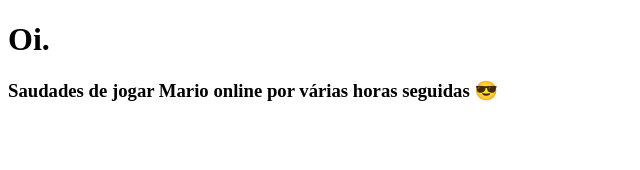
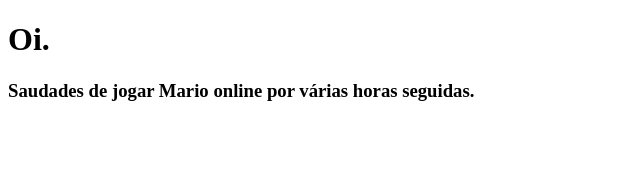
Before and after one commit to victorzottmann/tabnews-clone, a Next.js app: page / in a window 1280 px wide. Shown: the top 170 px of the page, without its empty margins (0-640 px from the left). Built offline with nearby package versions, Linux system fonts and the light colour scheme.

Commit message:
quick changes

```diff
--- a/pages/index.js
+++ b/pages/index.js
@@ -2,7 +2,7 @@
   return (
     <div>
       <h1>Oi.</h1>
-      <h3>Saudades de jogar Mario online por várias horas seguidas 😎</h3>
+      <h3>Saudades de jogar Mario online por várias horas seguidas.</h3>
     </div>
   )
 }
```
